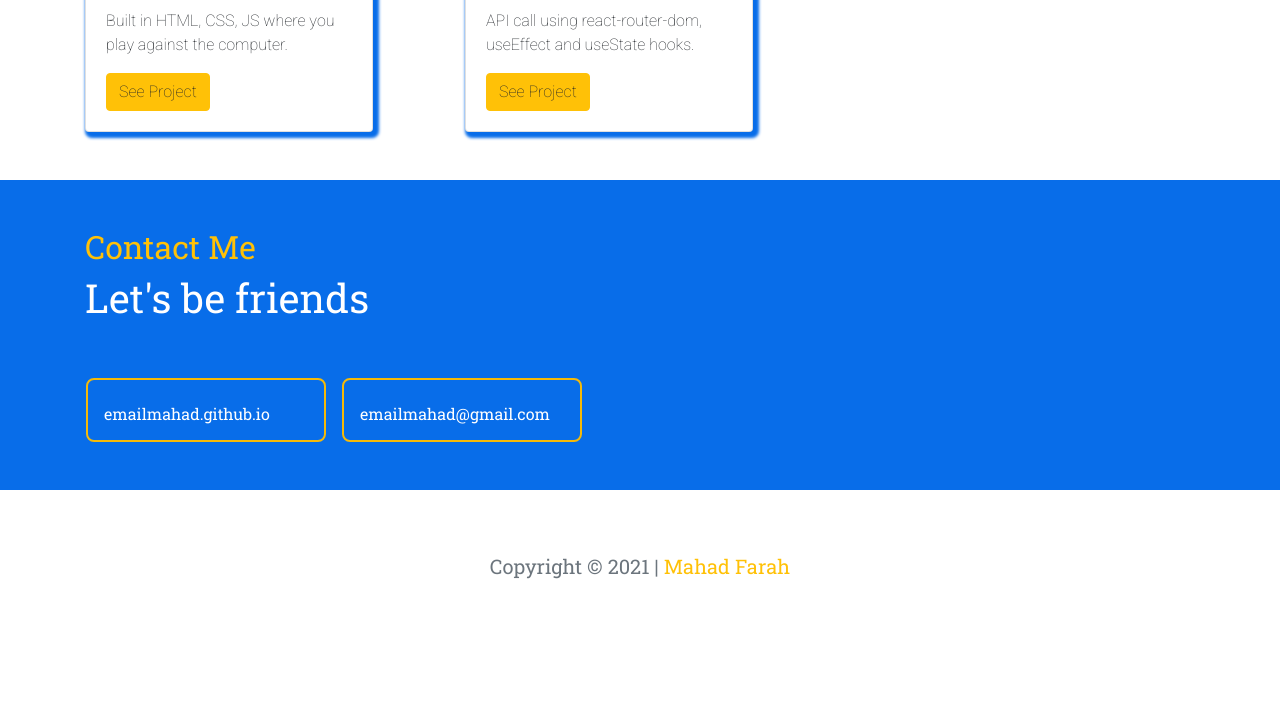
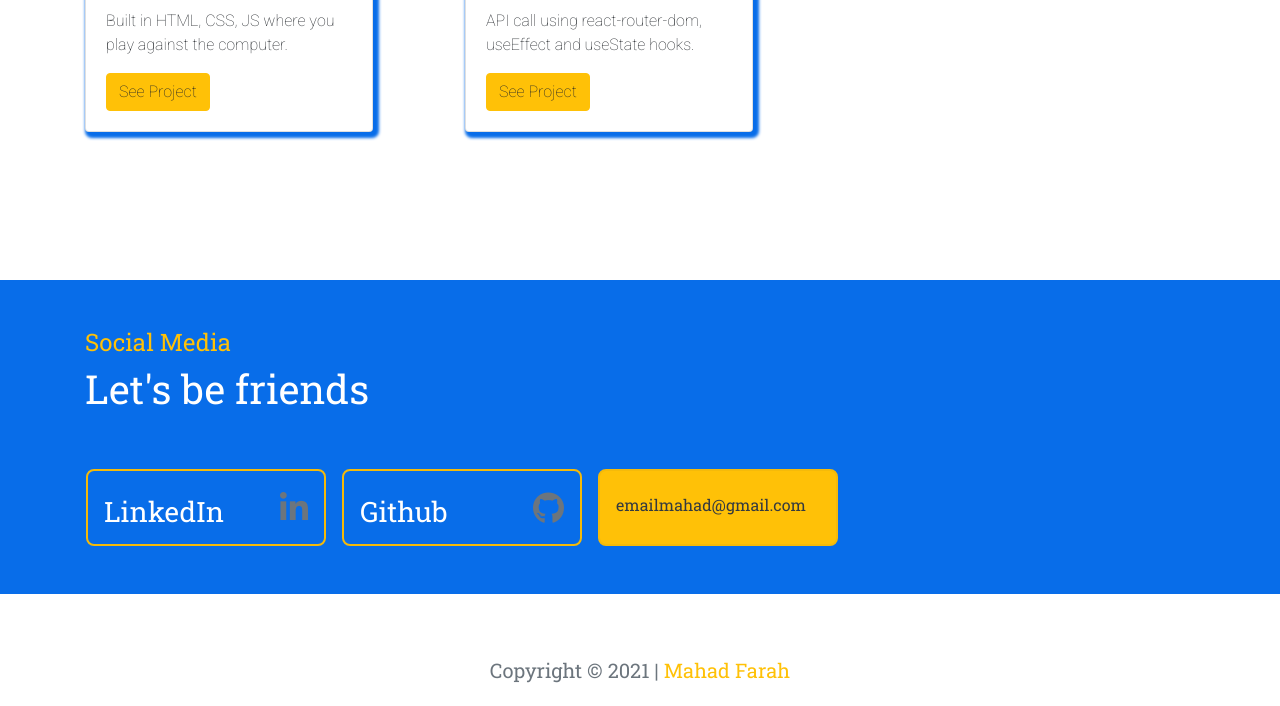
Before and after one commit to emailmahad/js-portfolio, a website: page index.html in a window 1280 px wide. Shown: the part 2539-3245 px from the top of the page. Before the commit the page ends 3141 px from the top, so only its background shows below. Drawn offline with nearby package versions, Linux system fonts and the light colour scheme; a web font is replaced by a local one.

Commit message:
2 files modified

```diff
--- a/index.html
+++ b/index.html
@@ -108,7 +108,7 @@
     </div>
 
     <!-- Projects Section -->
-                 <div class="container p-3 bg-primary">   <h1 class= " text-center text-warning mb-3 pb-2 mb-12 ml-7">My PROJECTS </h1></div>
+                 <div class="container p-3 bg-primary">   <h1 class= " text-center text-warning mb-3 pb-2 mb-12 ml-7">MY PROJECTS </h1></div>
 
 
 
@@ -205,29 +205,40 @@
     </div>
 
     <!-- Social Media Section -->
-    <div id="social-media" class="container-fluid">
+   <div id="social-media" class="container-fluid">
       <div class="container text-white py-5">
-        <h2 class="text-warning">Contact Me</h2>
+        <h4 class="text-warning">Social Media</h4>
         <h1 class="m-heading">Let's be friends</h1>
         <div class="row pt-5">
-
+          <div class="col-3 media_link btn" href="#">
+            <div class="row">
+              <div class="col-6 d-flex justify-content-start">
+               <a href="#"> <h3 class="m-0 pt-2 text-white">LinkedIn</h3></a>
+              </div>
+              <div class="col-6 d-flex justify-content-end align-items-center">
+                <i class="fab fa-linkedin-in fa-2x text-secondary"></i>
+              </div>
+            </div>
+          </div>
 
           <div class="col-3 media_link btn">
             <div class="row">
               <div class="col-6 d-flex justify-content-start">
-                <h6 class="m-0 pt-2 text-white">emailmahad.github.io</h6>
+             <a href="emailmahad.github.io">   <h3 class="m-0 pt-2 text-white">Github</h3> </a>
               </div>
               <div class="col-6 d-flex justify-content-end align-items-center">
+                <i class="fab fa-github fa-2x text-secondary"></i>
               </div>
             </div>
           </div>
 
 
 
-          <div class="col-3 media_link  btn">
+          <div class="col-3 media_link bg-warning btn">
             <div class="row">
               <div class="col-6 d-flex justify-content-start">
-                <h6 class="m-0 pt-2 text-white">emailmahad@gmail.com</h6>
+                <h6 class="m-0 pt-2 text-dark">emailmahad@gmail.com</h6>
+
               </div>
               <div class="col-6 d-flex justify-content-end align-items-center">
               </div>
@@ -236,7 +247,6 @@
         </div>
       </div>
     </div>
-
     <!-- Footer -->
     <footer>
       <div class="container text-muted text-center py-3 mt-5">
--- a/style.css
+++ b/style.css
@@ -82,6 +82,7 @@ margin-top: -14px;
 /* Social Media Section */
 #social-media {
   background-color: rgb(8, 109, 233);
+  margin-top: 100px;
   //opacity: .8;
 }
 
```
